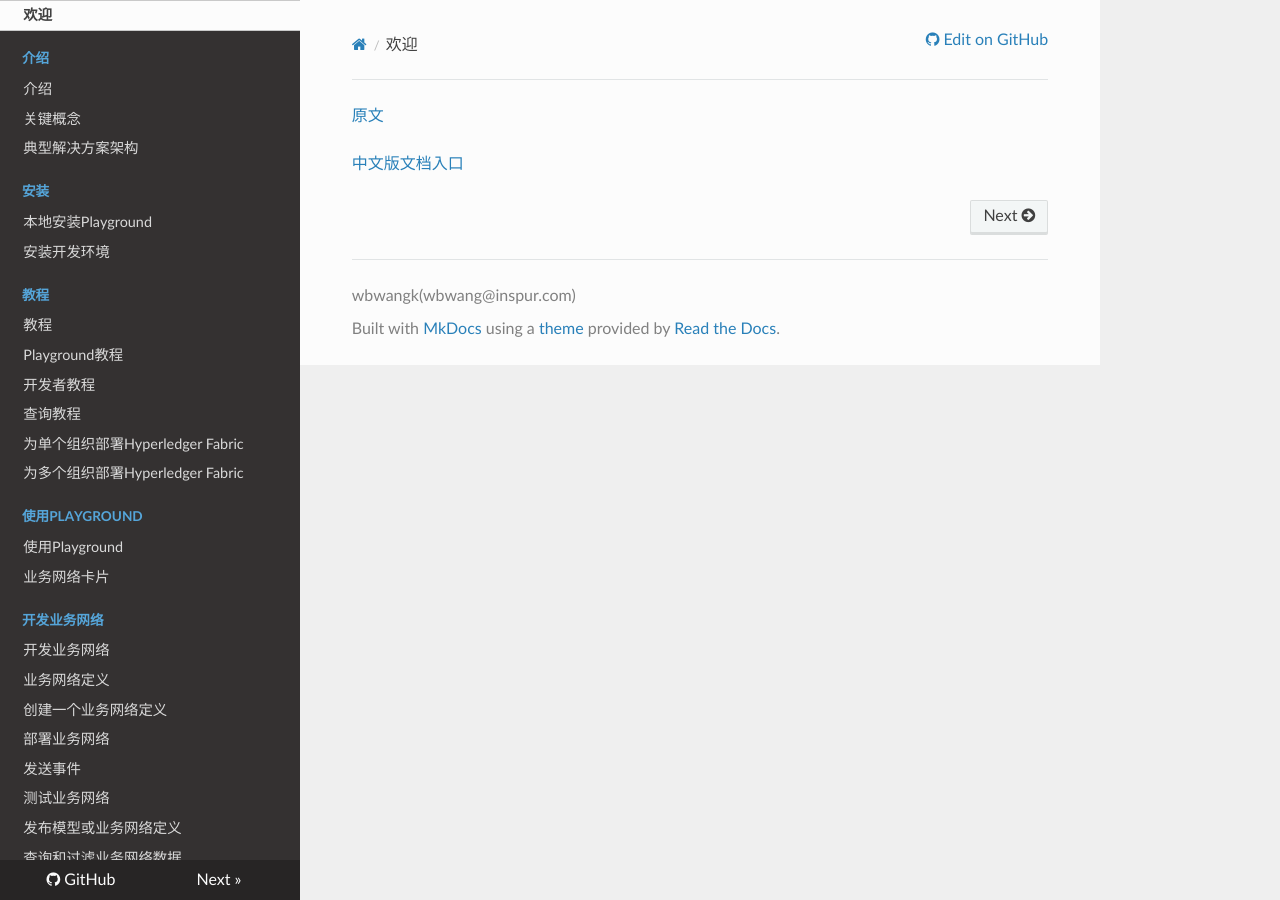
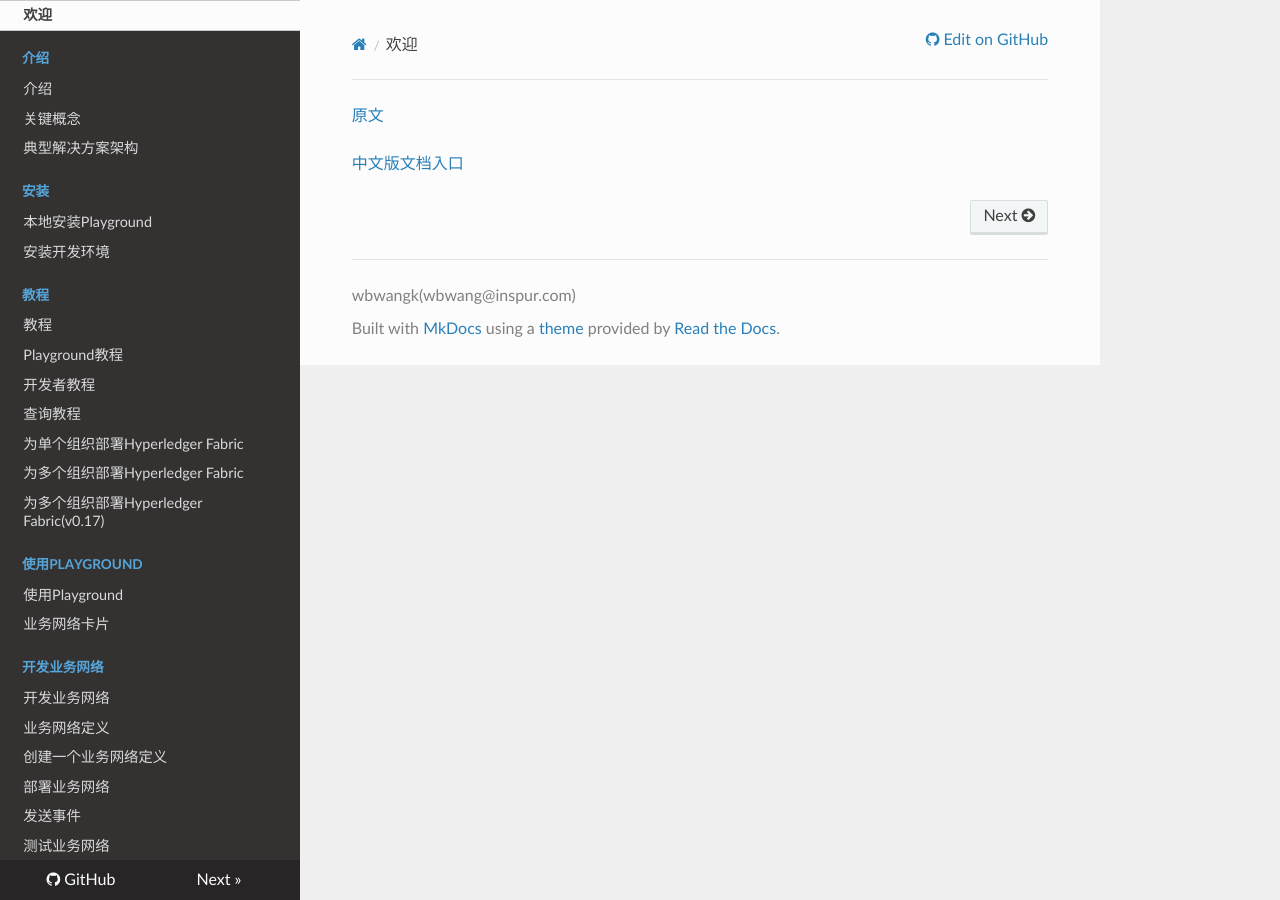
Before and after one commit to wbwangk/ComposerDocs, an MkDocs documentation site: the page built from docs/index.md, in a window 1280 px wide. Built offline with MkDocs 1.6.1, drawn with Linux system fonts in a browser that asks for light colours; nearby versions of some CDN libraries; old or Windows-style settings are respelled for this version of MkDocs.

Commit message:
Update mkdocs.yml

```diff
--- a/mkdocs.yml
+++ b/mkdocs.yml
@@ -24,6 +24,7 @@ pages:
       - 查询教程: tutorials_queries.md
       - 为单个组织部署Hyperledger Fabric: tutorials_deploy-to-fabric-single-org.md
       - 为多个组织部署Hyperledger Fabric: tutorials_deploy-to-fabric-multi-org.md
+      - 为多个组织部署Hyperledger Fabric(v0.17): tutorials_deploy-to-fabric-multi-org-v0.17.md
     - 使用Playground:
       - 使用Playground: playground_playground-index.md
       - 业务网络卡片: playground_id-cards-playground.md
```
